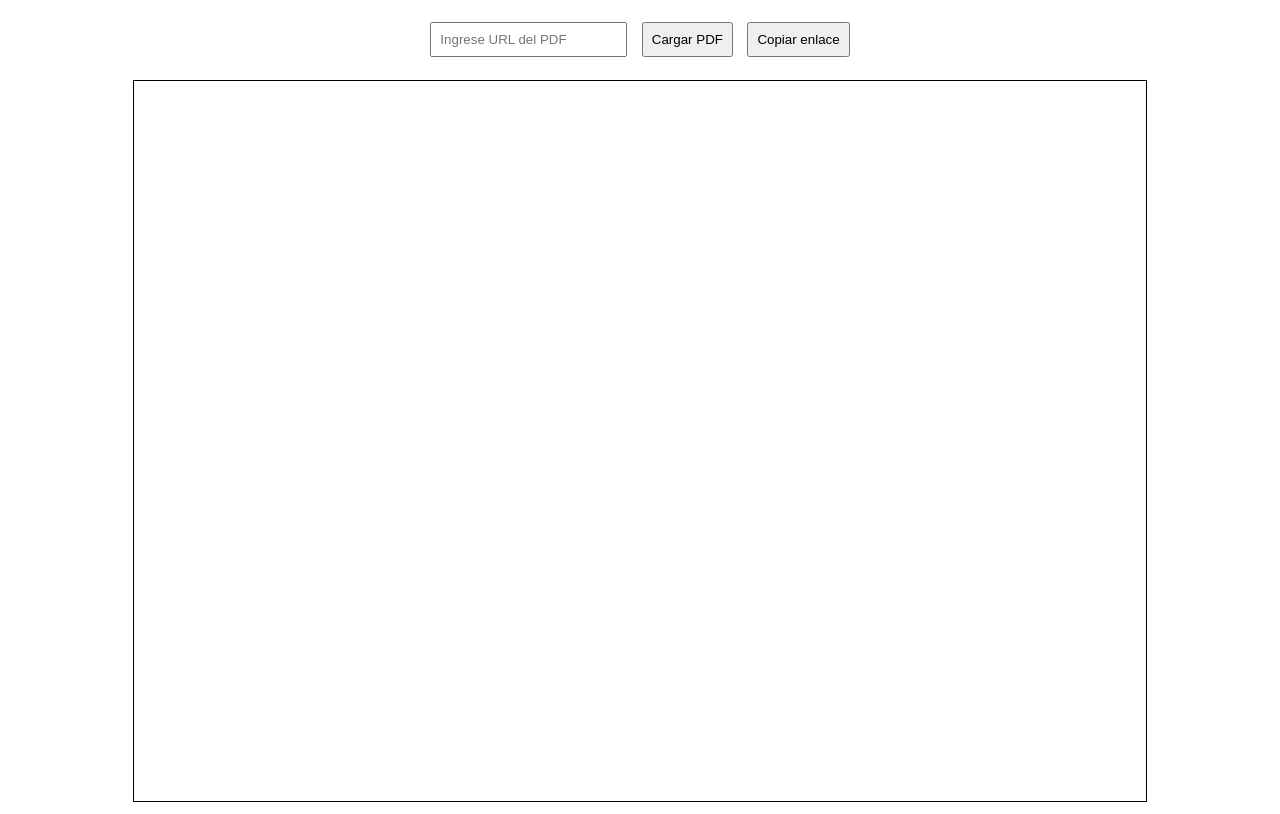
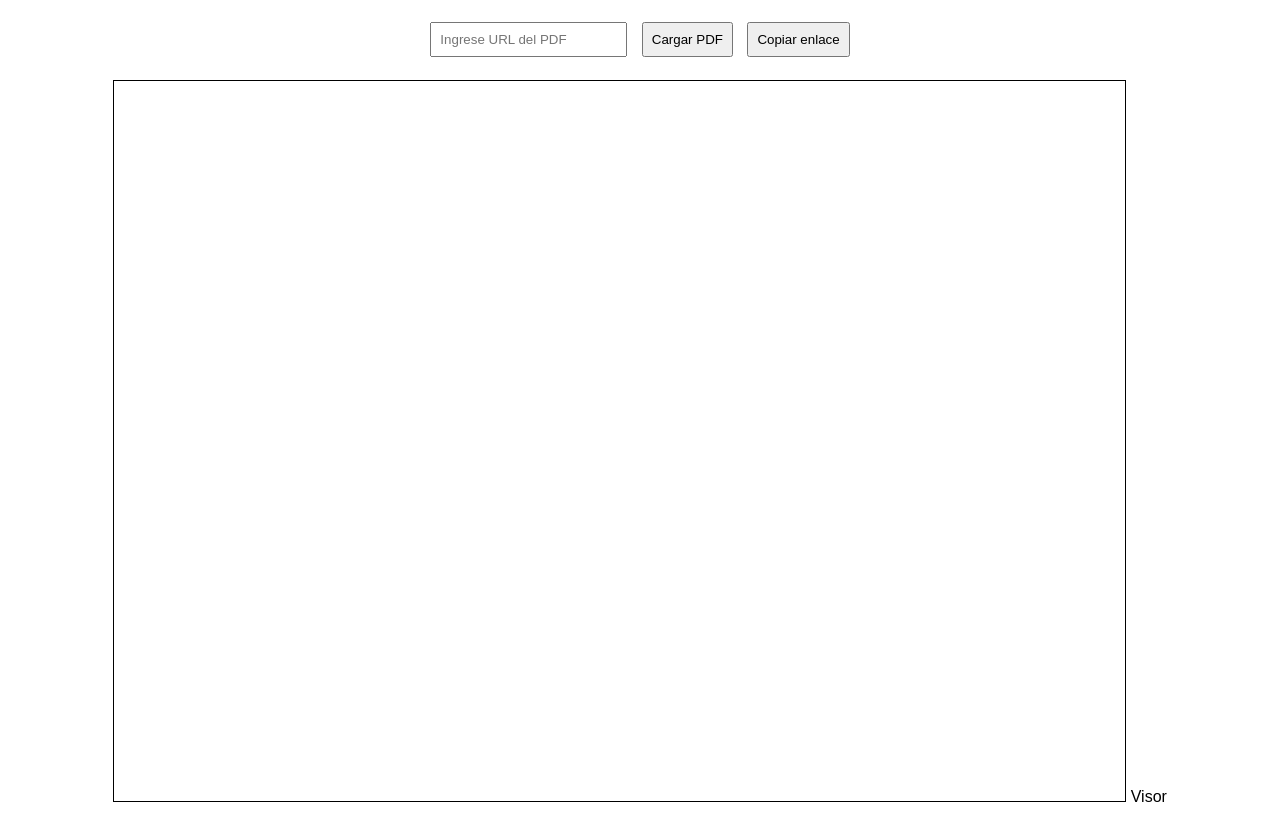
Before and after one commit to digitec25/visor-, a plain HTML site: page index.html in a window 1280 px wide. Shown: the part 51-865 px from the top of the page. Drawn offline with Linux system fonts and the light colour scheme.

Commit message:
cristhian

```diff
--- a/index.html
+++ b/index.html
@@ -57,5 +57,6 @@
             }
         };
     </script>
+    Visor
 </body>
 </html>
```
